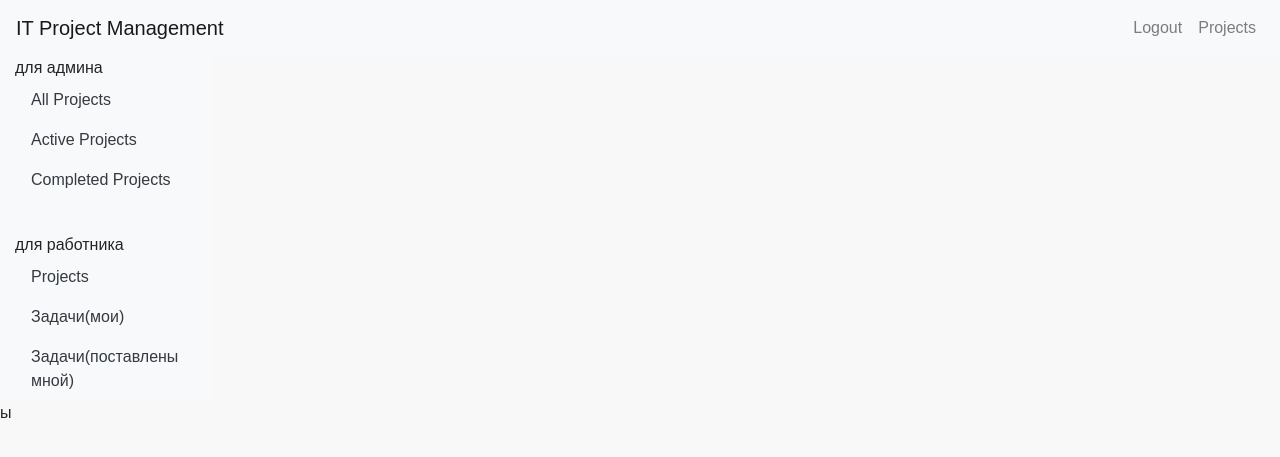
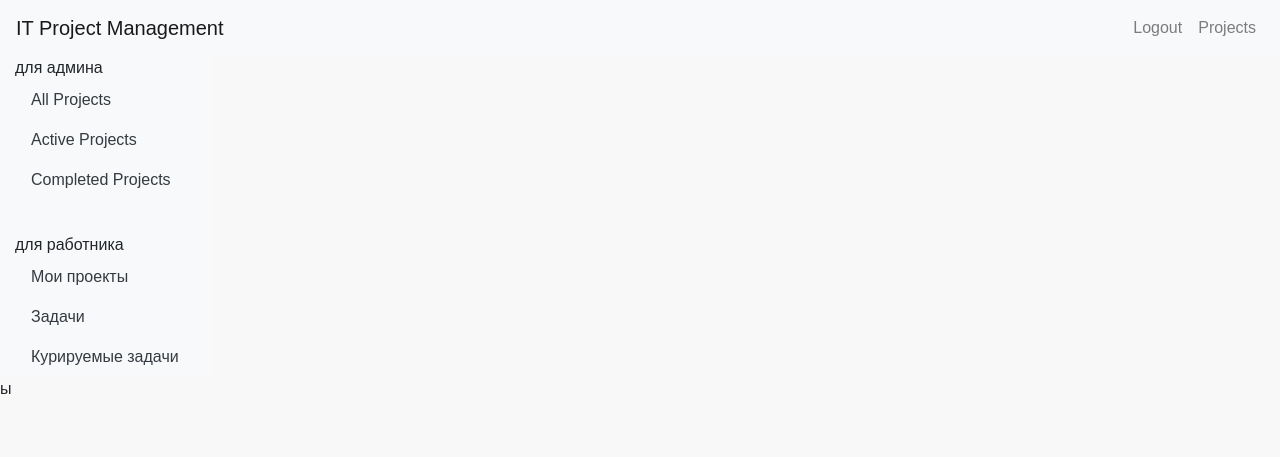
Before and after one commit to hahabuntun/TManagement, a Flask app: page /projects in a window 1280 px wide. Shown: the top 457 px of the page. Run offline with Flask 3, Linux system fonts and the light colour scheme; parts of the project's set-up code (start-up, migrations or seed data) failed here and were passed over; some libraries are stand-ins or nearby versions.

Commit message:
Косметические изменения

```diff
--- a/project/main/routes.py
+++ b/project/main/routes.py
@@ -117,9 +117,6 @@ def drop_team(team_id: int):
     tasks = db.session.query(Task).filter_by(team_id=team_id).all()
     team_members = db.session.query(TeamMember).filter_by(team_id=team_id).all()
     team = db.session.query(Team).get(team_id)
-    print(tasks)
-    print(team_members)
-    print(team)
     if team:
         for member in team_members:
             db.session.delete(member)
--- a/project/templates/base.html
+++ b/project/templates/base.html
@@ -31,9 +31,9 @@
                     <li class="nav-item"><a class="nav-link" href="#">Completed Projects</a></li>
                     <hr>
                     для работника
-                    <li class="nav-item"><a class="nav-link" href="#">Projects</a></li>
-                    <li class="nav-item"><a class="nav-link" href="#">Задачи(мои)</a></li>
-                    <li class="nav-item"><a class="nav-link" href="#">Задачи(поставлены мной)</a></li>
+                    <li class="nav-item"><a class="nav-link" href="/projects">Мои проекты</a></li>
+                    <li class="nav-item"><a class="nav-link" href="/my_tasks">Задачи</a></li>
+                    <li class="nav-item"><a class="nav-link" href="/my_supervised_tasks">Курируемые задачи</a></li>
                 </ul>
             </div>
         </div>
```
